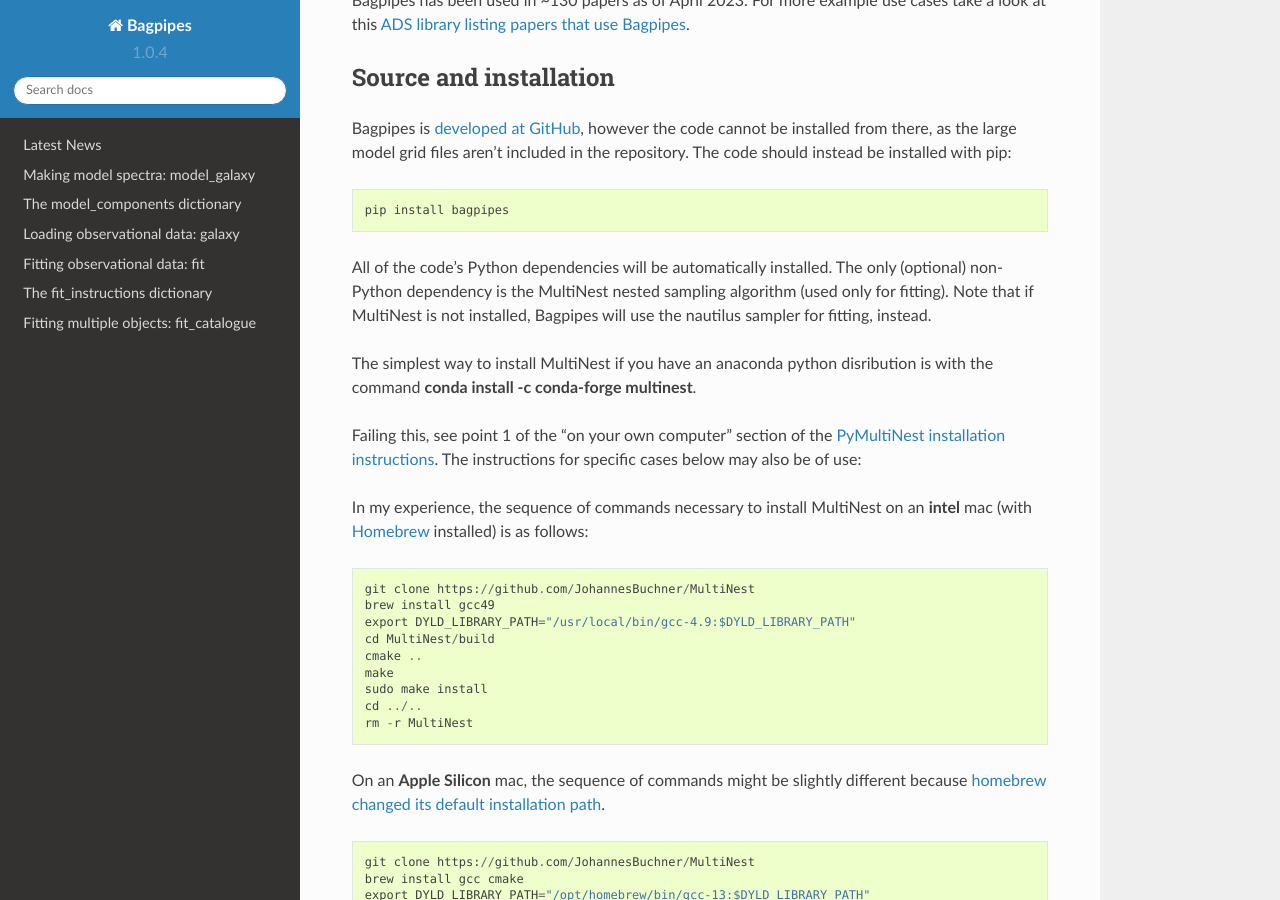
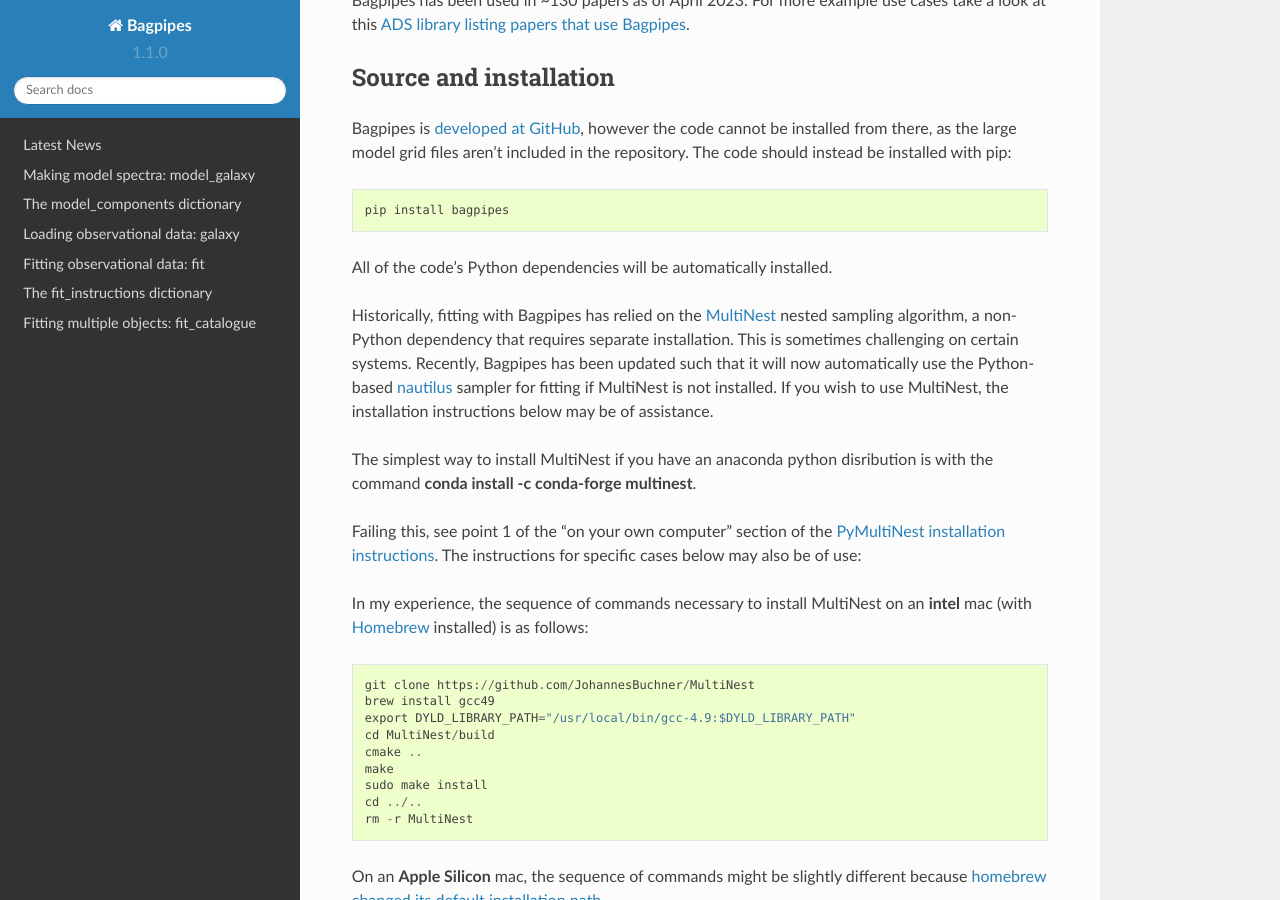
Before and after one commit to ACCarnall/bagpipes, a Sphinx documentation site: the page built from docs/index.rst, in a window 1280 px wide and 900 px high, scrolled down 1125 px. Built offline with Sphinx 7.4.7 and the Read the Docs theme 2.0.0, drawn with Linux system fonts in a browser that asks for light colours; pages that are not in the unit, such as notebooks, are missing from menus.

Commit message:
further nautilus compatibility updates

```diff
--- a/README.rst
+++ b/README.rst
@@ -10,7 +10,9 @@
 
     pip install bagpipes
 
-Please note you cannot run the code just by cloning the repository as the large grids of models aren't included. To fit models to data with the code you may also install the `MultiNest <https://github.com/JohannesBuchner/MultiNest>`_ code. If MultiNest is not installed, `nautilus <https://github.com/johannesulf/nautilus>`_ will be used for fitting. For more information please see the `bagpipes documentation <http://bagpipes.readthedocs.io>`_.
+Please note you cannot run the code just by cloning the repository as the large grids of models aren't included.
+
+The default sampler for fitting models to data is the `MultiNest <https://github.com/JohannesBuchner/MultiNest>`_ code, however this requires separate installation, and this can be challening on some systems. Bagpipes is now also compatible with the pure Python `nautilus <https://github.com/johannesulf/nautilus>`_ nested sampling algorithm, which should be installed by default along with Bagpipes, and will be used for fitting if MultiNest is not installed. Even if you are used to using Bagpipes with Multinest, you may wish to try out Nautlus, as this may yield faster and/or more accurate results in some circumstances. For more information please see the `bagpipes documentation <http://bagpipes.readthedocs.io>`_.
 
 **Published papers and citing the code**
 
--- a/docs/conf.py
+++ b/docs/conf.py
@@ -54,9 +54,9 @@
 # built documents.
 #
 # The short X.Y version.
-version = u'1.0.4'
+version = u'1.1.0'
 # The full version, including alpha/beta/rc tags.
-release = u'1.0.4'
+release = u'1.1.0'
 
 # The language for content autogenerated by Sphinx. Refer to documentation
 # for a list of supported languages.
--- a/docs/index.rst
+++ b/docs/index.rst
@@ -29,7 +29,9 @@
     pip install bagpipes
 
 
-All of the code's Python dependencies will be automatically installed. The only (optional) non-Python dependency is the MultiNest nested sampling algorithm (used only for fitting). Note that if MultiNest is not installed, Bagpipes will use the nautilus sampler for fitting, instead.
+All of the code's Python dependencies will be automatically installed.
+
+Historically, fitting with Bagpipes has relied on the `MultiNest <https://github.com/JohannesBuchner/MultiNest>`_ nested sampling algorithm, a non-Python dependency that requires separate installation. This is sometimes challenging on certain systems. Recently, Bagpipes has been updated such that it will now automatically use the Python-based `nautilus <https://nautilus-sampler.readthedocs.io/en/stable/>`_ sampler for fitting if MultiNest is not installed. If you wish to use MultiNest, the installation instructions below may be of assistance.
 
 The simplest way to install MultiNest if you have an anaconda python disribution is with the command **conda install -c conda-forge multinest**.
 
@@ -67,6 +69,7 @@
 Note: Depending on when you install, the gcc version might be different. One can check gcc's version with `brew info gcc` and check if it is still installed at the right place `ls /opt/homebrew/bin/gcc*`. If your version differs from gcc-13, then you can easily update the third command with the correct path.
 
 If you are running a Linux operating system, or have MacPorts instead of Homebrew, you may run into additional issues. I may be able to provide advice if you get stuck.
+
 
 Published papers and citing the code
 ------------------------------------
--- a/rtd-environment.yml
+++ b/rtd-environment.yml
@@ -14,3 +14,4 @@
       - numpy==1.22.0
       - scipy
       - matplotlib
+      - nautilus-sampler
--- a/setup.py
+++ b/setup.py
@@ -11,7 +11,7 @@
 setup(
     name='bagpipes',
 
-    version='1.0.4',
+    version='1.1.0',
 
     description='Galaxy spectral fitting',
 
```
Also changed, not shown: 2 other files.
